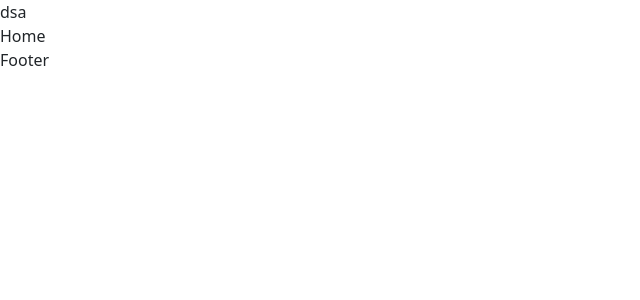
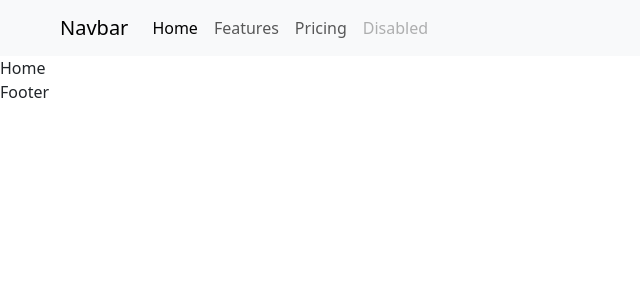
Before and after one commit to magedkarm/ecommerce, a React (Create React App) app: page / in a window 1280 px wide. Shown: the top 300 px of the page, without its empty margins (0-640 px from the left). Built offline with nearby package versions, Linux system fonts and the light colour scheme.

Commit message:
add Navbar

```diff
--- a/src/Components/Navbar/Navbar.jsx
+++ b/src/Components/Navbar/Navbar.jsx
@@ -1,6 +1,51 @@
 import React from "react";
-import { Container, Nav, NavDropdown } from "react-bootstrap";
+import { Link } from "react-router-dom";
 
 export default function Navbar() {
-  return <>dsa</>;
+  return (
+    <>
+      <nav className="navbar navbar-expand-lg bg-body-tertiary">
+        <div className="container-fluid mx-5">
+          <Link to="" className="navbar-brand">
+            Navbar
+          </Link>
+          <button
+            className="navbar-toggler"
+            type="button"
+            data-bs-toggle="collapse"
+            data-bs-target="#navbarNav"
+            aria-controls="navbarNav"
+            aria-expanded="false"
+            aria-label="Toggle navigation"
+          >
+            <span className="navbar-toggler-icon" />
+          </button>
+          <div className="collapse navbar-collapse" id="navbarNav">
+            <ul className="navbar-nav">
+              <li className="nav-item">
+                <Link to="" className="nav-link active" aria-current="page">
+                  Home
+                </Link>
+              </li>
+              <li className="nav-item">
+                <Link to="" className="nav-link">
+                  Features
+                </Link>
+              </li>
+              <li className="nav-item">
+                <Link to="" className="nav-link">
+                  Pricing
+                </Link>
+              </li>
+              <li className="nav-item">
+                <Link to="" className="nav-link disabled" aria-disabled="true">
+                  Disabled
+                </Link>
+              </li>
+            </ul>
+          </div>
+        </div>
+      </nav>
+    </>
+  );
 }
```
